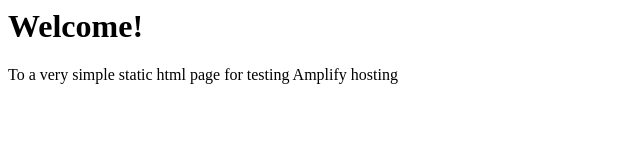
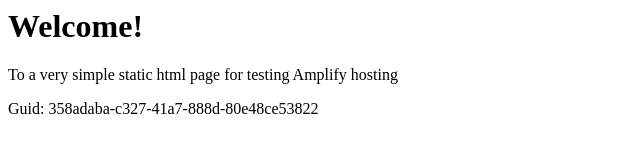
Before and after one commit to aws-aemilia-nrt/Github-PR-Commit-Integration-Test-DoNotTouch-v1-prod-ap-northeast-1, a website: page src/index.html in a window 1280 px wide. Shown: the whole page, without its empty margins (0-640 px from the left). Drawn offline with Linux system fonts and the light colour scheme.

Commit message:
commit from integ tests

```diff
--- a/src/index.html
+++ b/src/index.html
@@ -1,3 +1,5 @@
+
+
 <html lang="en">
 
 <head>
@@ -10,6 +12,6 @@
 <body>
     <h1>Welcome!</h1>
     <p>To a very simple static html page for testing Amplify hosting</p>
-</body>
+    <p>Guid: 358adaba-c327-41a7-888d-80e48ce53822</p></body>
 
 </html>
```
